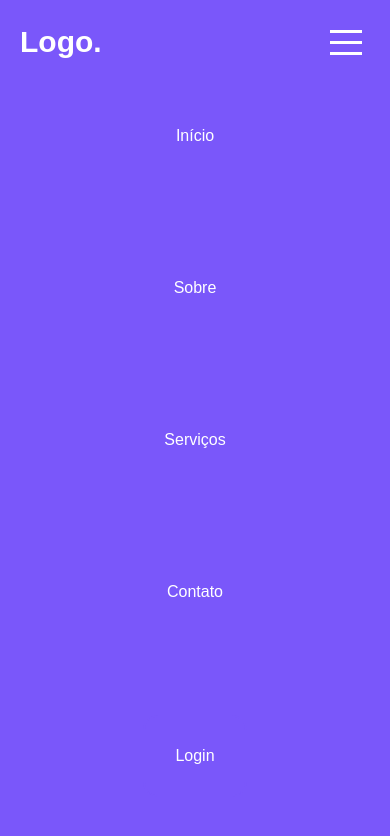
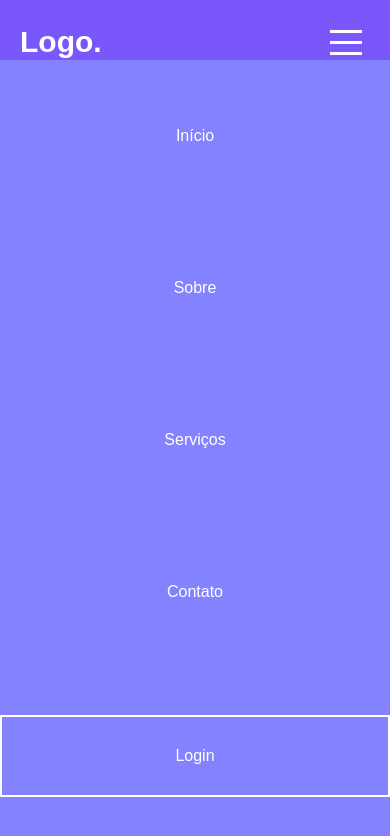
Before and after one commit to amandamendesatt/login-menu, a plain HTML site: page index.html in a window 390 px wide. Both pictures are taken after a click on the element 346 px from the left and 42 px from the top of the page. Drawn offline with Linux system fonts and the light colour scheme.

Commit message:
Alterações css

```diff
--- a/media.css
+++ b/media.css
@@ -1,4 +1,4 @@
-@media screen and (max-width: 1015px){
+@media screen and (max-width: 1000px){
 .imagem{
 display: flex;
 width: 20%;
@@ -64,6 +64,23 @@ p{
 font-size: 12px;
 }
 }
+@media screen and (max-width:950px) {
+.imagem{
+display: none;
+}
+
+img {
+display: none;
+}
+.formulario{
+border-radius: 20px;
+width: 50%;
+}
+
+form h1 {
+padding-left: 26px;
+}
+}
 
 @media screen and (max-width: 850px) {
 #mobile-menu{
@@ -79,7 +96,7 @@ align-items: center;
 width: 100%;
 top: 60px;
 right: 0px;
-background: #7a57fa;
+background: #8482ff;
 height: calc(100vh - 60px);
 z-index: 1000;
 pointer-events: none;
@@ -90,20 +107,16 @@ pointer-events: none;
 display: flex;
 pointer-events: all;
 }
-
-
-.imagem{
-display: none;
-}
-
-img{
-display: none;
+#login-btn{
+width: 100%;
+border-radius: 0;
+text-align: center;
 }
 
 .formulario{
 border-radius: 20px;
 width: 55%;
-height: 400px;
+height: 430px;
 }
 .caixa-texto input {
 width: 85%;
--- a/style.css
+++ b/style.css
@@ -57,14 +57,14 @@ transition: 0.3s all;
 }
 
 #login-btn {
-border: 2px solid #7a57fa;
+border: 2px solid white;
 padding: 10px;
 border-radius: 15px;
 }
 
 #login-btn:hover{
-background: #7a57fa;
-color: white;
+background: white;
+color: #7a57fa;
 }
 
 .container {
@@ -74,12 +74,12 @@ height: 500px;
 flex-direction: row;
 justify-content: center;
 align-items: center;
-margin-top: 30px;
+margin-top: 50px;
 margin-bottom: 30px
 }
 
 .imagem {
-background: #c8beff;
+background: #abb1fd;
 width: 20%;
 height: 450px;
 display: flex;
```
